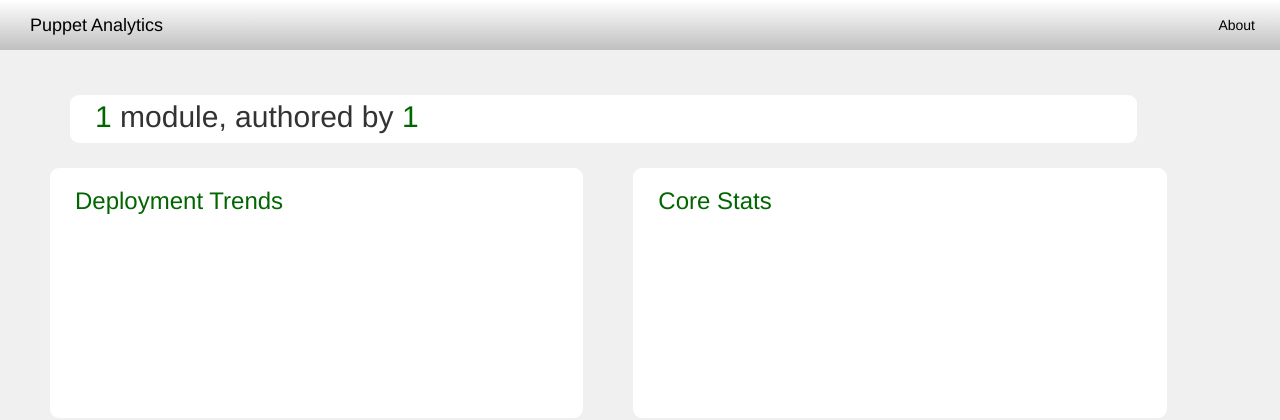
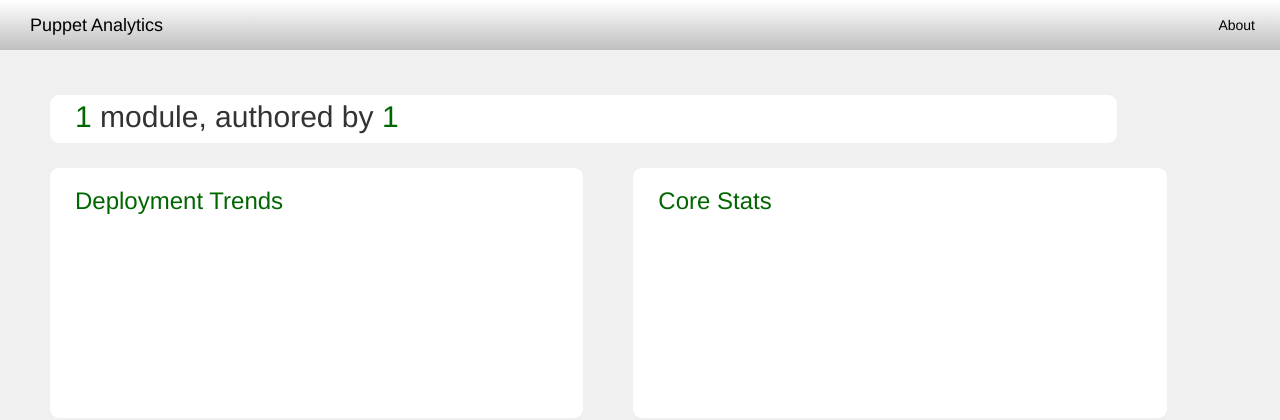
Before and after one commit to nibalizer/puppet-analytics, a Flask app: page /1/1 in a window 1280 px wide. Shown: the top 420 px of the page. Run offline with Flask 2, Linux system fonts and the light colour scheme; data that the repository does not hold is empty; some libraries are stand-ins or nearby versions.

Commit message:
Adjust margin on module page header

```diff
--- a/puppetanalytics/static/style/style.css
+++ b/puppetanalytics/static/style/style.css
@@ -35,7 +35,7 @@ td { cursor: pointer }
 }
 
 #moduleTitleContainer {
-  margin-left: 70px;
+  margin-left: 50px;
 }
 
 #moduleTitleContainer h2 {
@@ -62,8 +62,6 @@ td { cursor: pointer }
   height: 400px;
   display: inline;
 }
-
-
 
 /* Bootstrap overrides */
 .navbar-inverse {
```
